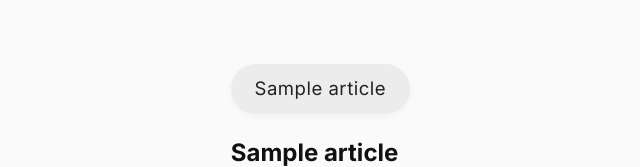
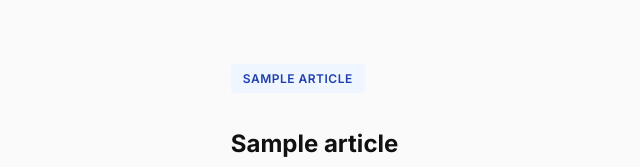
Before and after one commit to nitrimandylis/IB-News-site, a Flask app: page / in a window 1280 px wide. Shown: the part 95-262 px from the top of the page, without its empty margins (375-1015 px from the left). Run offline with Flask 3, Linux system fonts and the light colour scheme; a database or web service that is not in the repository returns one stand-in record (values such as "Sample title"); some libraries are stand-ins or nearby versions.

Commit message:
style: Implement new tag design based on user feedback

```diff
--- a/static/style.css
+++ b/static/style.css
@@ -214,41 +214,29 @@ a:hover {
     padding: 1.5rem;
 }
 
-.article-tags {
-  display: flex;
-  flex-wrap: wrap;
-  gap: 14px;
+.article-category {
+    display: inline-block;
+    padding: 5px 12px;
+    background-color: #eff6ff;
+    color: #1e40af;
+    font-size: 12px;
+    font-weight: 600;
+    text-transform: uppercase;
+    letter-spacing: 0.5px;
+    border-radius: 4px;
+    margin-bottom: 12px;
 }
 
-.tag {
-  display: inline-block;
-  padding: 0.55em 1.28em;
-  font-size: 1.16em;
-  border-radius: 2em;
-  font-weight: 500;
-  letter-spacing: 0.5px;
-  background: #ececec;
-  color: #222;
-  box-shadow: 0 2px 7px rgba(0,0,0,0.04);
-  transition: background 0.18s, box-shadow 0.18s;
-  user-select: none;
-}
-
-/* Unique tag colors */
-.tag-ad         { background-color: #bdbdbd; color: #333; }
-.tag-arts       { background-color: #b1aaff; color: #34228c; }
-.tag-business   { background-color: #7CFF98; color: #134d25; }
-.tag-student    { background-color: #ff7c7c; color: #fff; }
-.tag-opinion    { background-color: #ffd563; color: #735900; }
-.tag-sports     { background-color: #7ecbff; color: #00436d; }
-.tag-life       { background-color: #ffacb9; color: #a52740; }
-.tag-projects   { background-color: #71e4ff; color: #00384e; }
-.tag-volunteer  { background-color: #ffea7c; color: #63531a; }
-
-.tag:hover {
-  box-shadow: 0 4px 14px rgba(0,0,0,0.10);
-  filter: brightness(1.04);
-}
+.category-business { background-color: #fef3c7; color: #92400e; }
+.category-student { background-color: #dbeafe; color: #1e40af; }
+.category-opinion { background-color: #fce7f3; color: #9f1239; }
+.category-arts { background-color: #f3e8ff; color: #6b21a8; }
+.category-science { background-color: #d1fae5; color: #065f46; }
+.category-sports { background-color: #fef2f2; color: #991b1b; }
+.category-ad { background-color: #FFB300; color: #000000; }
+.category-events { background-color: #FFD300; color: #000000; }
+.category-tech { background-color: #00F0FF; color: #000000; }
+.category-wellness { background-color: #FF3D7F; color: #FFFFFF; }
 
 .card-content h3 {
     margin: 0.5rem 0;
--- a/templates/index.html
+++ b/templates/index.html
@@ -11,11 +11,9 @@
         </div>
         <div class="hero-text">
             <div>
-            <div class="article-tags">
             {% for tag in articles[0].tags %}
-                <span class="tag {{ tag|get_tag_class }}">{{ tag }}</span>
+                <span class="article-category {{ tag|get_tag_class }}">{{ tag }}</span>
             {% endfor %}
-            </div>
         </div>
             <h1>{{ articles[0]['title'] }}</h1>
             <p class="article-meta">By {{ articles[0]['author'] }} | {{ articles[0]['created_at'].strftime('%Y-%m-%d') }}</p>
@@ -36,11 +34,9 @@
             <div class="card-image-placeholder" style="background-image: url('{% if article.has_image %}{{ url_for('get_image', article_id=article.id) }}{% else %}{{ article.image_url }}{% endif %}');"></div>
             <div class="card-content">
                 <div>
-                    <div class="article-tags">
                     {% for tag in article.tags %}
-                        <span class="tag {{ tag|get_tag_class }}">{{ tag }}</span>
+                        <span class="article-category {{ tag|get_tag_class }}">{{ tag }}</span>
                     {% endfor %}
-                    </div>
                 </div>
                 <h3>{{ article['title'] }}</h3>
                 <p class="article-meta">By {{ article['author'] }} | {{ article['created_at'].strftime('%Y-%m-%d') }}</p>
--- a/templates/search.html
+++ b/templates/search.html
@@ -23,7 +23,7 @@
                     <label class="filter-label">Tags</label>
                     <div class="tag-chips">
                         {% for tag in all_tags %}
-                        <span class="tag-chip {% if tag in selected_tags %}active{% endif %} {{ tag|get_tag_class }}" onclick="toggleTag(this)">{{ tag }}</span>
+                        <span class="tag-chip {% if tag in selected_tags %}active{% endif %} article-category {{ tag|get_tag_class }}" onclick="toggleTag(this)">{{ tag }}</span>
                         {% endfor %}
                     </div>
                     <input type="hidden" name="tags" id="selected-tags-input" value="{{ selected_tags|join(',') }}">
@@ -89,11 +89,9 @@
             <article class="article-card">
                 <div class="article-content">
                     <div class="article-header">
-                        <div class="article-tags">
                         {% for tag in article.tags %}
-                            <span class="tag {{ tag|get_tag_class }}">{{ tag }}</span>
+                            <span class="article-category {{ tag|get_tag_class }}">{{ tag }}</span>
                         {% endfor %}
-                        </div>
                         <h2 class="article-title">
                             <a href="{{ url_for('article', article_id=article.id) }}">{{ article.title }}</a>
                         </h2>
--- a/templatetags/tag_helpers.py
+++ b/templatetags/tag_helpers.py
@@ -19,15 +19,20 @@ TAG_COLOR_PALETTE = {
 }
 
 TAG_CLASS_MAP = {
-    '#ad': 'tag-ad',
-    'Arts': 'tag-arts',
-    'Business': 'tag-business',
-    'For The Student': 'tag-student',
-    'Opinion': 'tag-opinion',
-    'Sports': 'tag-sports',
-    'Student Life': 'tag-life',
-    'Student Projects': 'tag-projects',
-    'Volunteering-CAS': 'tag-volunteer',
+    '#ad': 'category-ad',
+    'Arts': 'category-arts',
+    'Business': 'category-business',
+    'For The Student': 'category-student',
+    'Opinion': 'category-opinion',
+    'Sports': 'category-sports',
+    'Student Life': 'category-student',
+    'Student Projects': 'category-student',
+    'Volunteering-CAS': 'category-student',
+    'Science': 'category-science',
+    'Editorial': 'category-opinion',
+    'Events': 'category-events',
+    'Tech': 'category-tech',
+    'Wellness': 'category-wellness',
 }
 
 def get_tag_color(tag_name):
```
